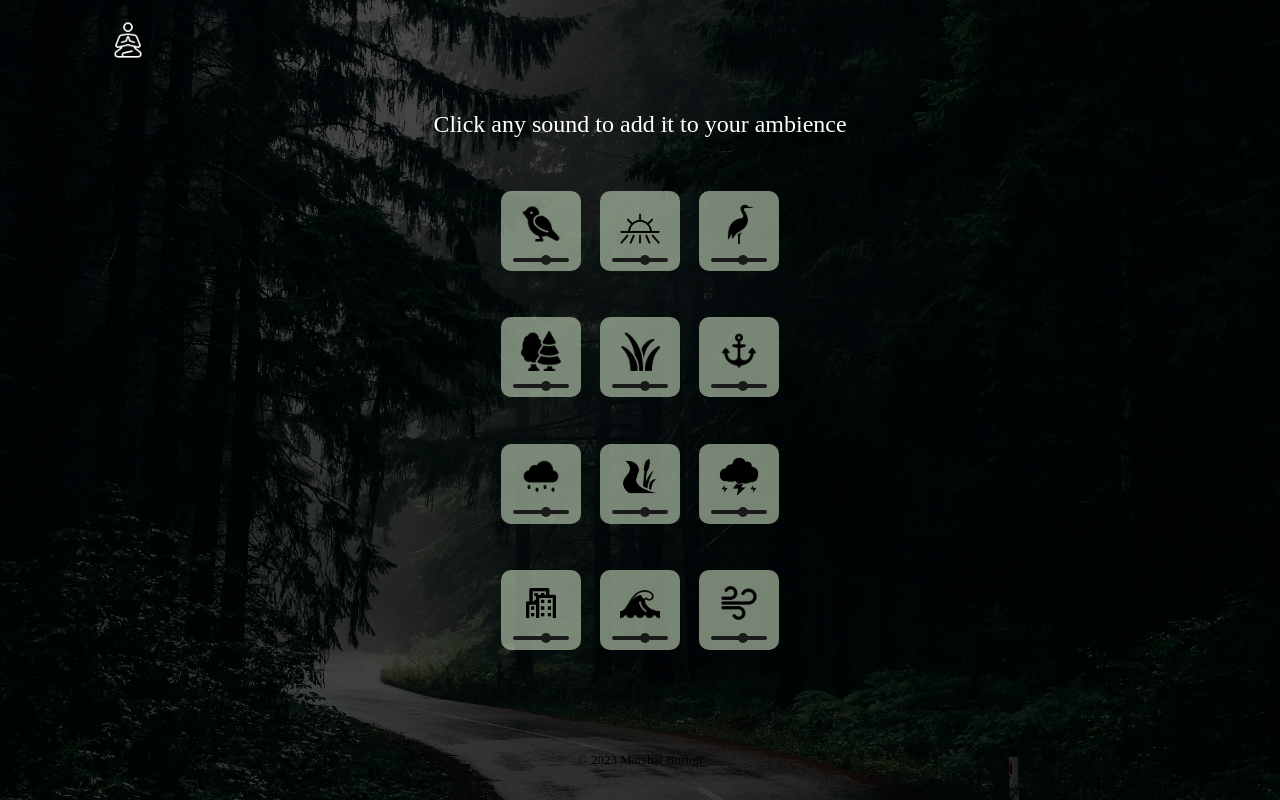
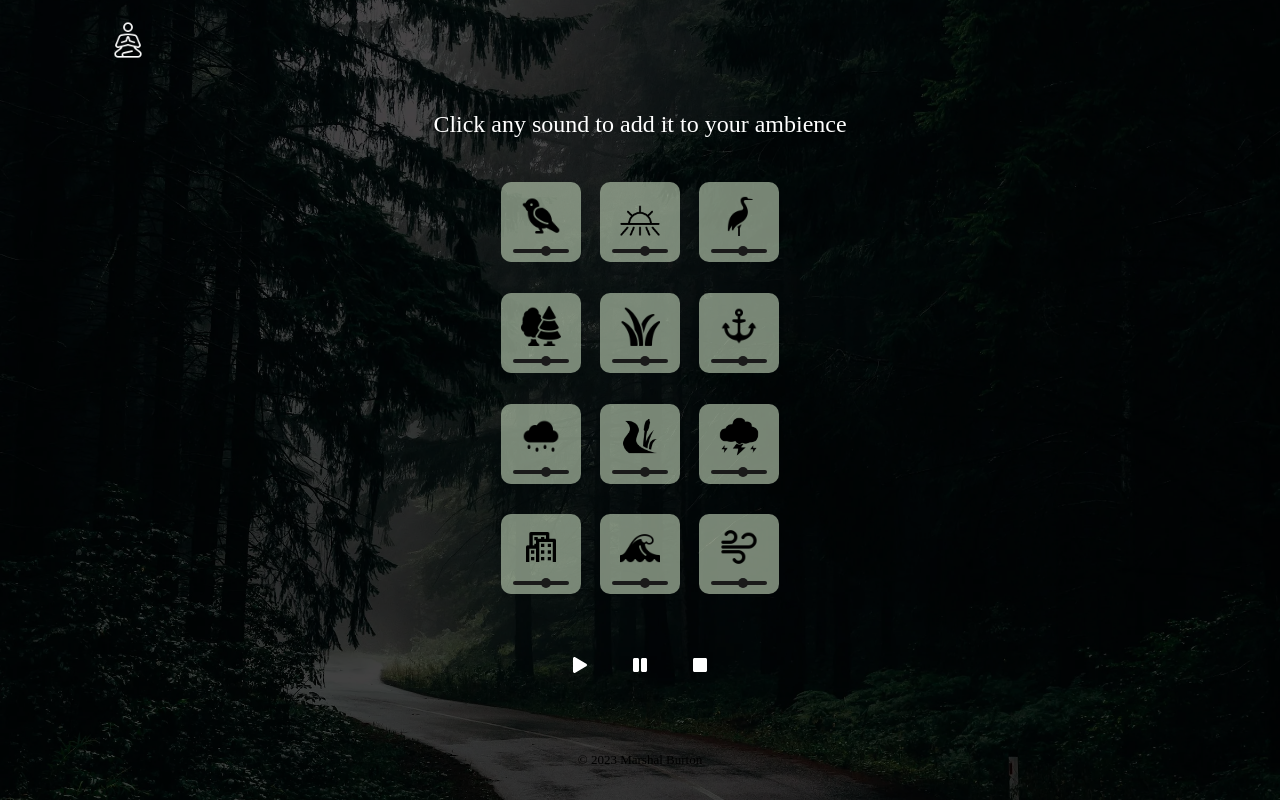
Before and after one commit to burtonmars/Ambient-Focus, a Next.js app: page /player/player in a window 1280 px wide. Built offline with nearby package versions, Linux system fonts and the light colour scheme; no server answers.

Commit message:
add global play/pause/stop to sounds page

```diff
--- a/src/pages/player/soundcard.tsx
+++ b/src/pages/player/soundcard.tsx
@@ -7,25 +7,47 @@ import styles from '../../styles/Soundcard.module.scss';
 interface SoundCardProps {
   iconFile: any,
   soundFile: any;
+  globalPlayState: string;
+  setGlobalPlayState: any;
 }
 
 function SoundCard(props: SoundCardProps) {
   const [soundActive, setSoundActive] = React.useState(false)
+  const [soundStatePlay, setSoundStatePlay] = React.useState(false)
   const [volume, setVolume] = useState(.6);
-  const [play, { stop }] = useSound(props.soundFile, {volume, loop: true});
-
+  const [play, { stop, pause }] = useSound(props.soundFile, {volume, loop: true});
 
   let containerClassName = soundActive ? styles.soundcard__containerOn : styles.soundcard__containerOff;
 
+  React.useEffect(() => {
+    if (soundActive) {
+      if (props.globalPlayState === 'play') {
+        play();
+        setSoundStatePlay(true);
+      } else if (props.globalPlayState === 'pause') {
+        pause();
+        setSoundStatePlay(false);
+        props.setGlobalPlayState('');
+      } else if (props.globalPlayState === 'stop') {
+        stop();
+        setSoundActive(false);
+        setSoundStatePlay(false);
+        props.setGlobalPlayState('');
+      }
+    }
+  }, [props.globalPlayState]);
+
   const handleClick = React.useCallback(() => {
     if (soundActive) {
+      setSoundStatePlay(false);
       stop();
       setSoundActive(false);
     } else {
       play();
       setSoundActive(true);
+      setSoundStatePlay(true);
     }
-  }, [play, stop, soundActive]);
+  }, [play, stop, soundActive, props]);
 
   const handleVolumeChange = (event: React.ChangeEvent<HTMLInputElement>) => {
     setVolume(parseFloat(event.target.value));
--- a/src/pages/player/sounds.tsx
+++ b/src/pages/player/sounds.tsx
@@ -1,16 +1,43 @@
-import React from 'react';
+import React, { useState } from 'react';
+import { FaPlay, FaPause, FaStop } from 'react-icons/fa';
 
 import style from '../../styles/Sounds.module.scss'
 import SoundCard from './soundcard';
 import { soundsData } from '../../data/soundsMeta';
 
 function Sounds() {
+  const [globalPlayState, setGlobalPlayState] = useState('');
+
+  const handlePlay = () => {
+    setGlobalPlayState('play');
+  };
+
+  const handlePause = () => {
+    setGlobalPlayState('pause');
+  };
+
+  const handleStop = () => {
+    setGlobalPlayState('stop');
+  };
+
   return (
     <>
-      <div className={style.sounds__container}>
-        {soundsData.map((sound, index) => (
-          <SoundCard key={index} soundFile={sound.sound} iconFile={sound.icon} />
-        ))}
+      <div className={style.sounds__soundsContainer}>
+        <div className={style.sounds__soundCardContainer}>
+          {soundsData.map((sound, index) => (
+            <SoundCard
+                key={index}
+                soundFile={sound.sound}
+                iconFile={sound.icon}
+                globalPlayState={globalPlayState}
+                setGlobalPlayState={setGlobalPlayState} />
+          ))}
+        </div>
+        <div className={style.sounds__controlButtons}>
+            <button onClick={handlePlay}><FaPlay /></button>
+            <button onClick={handlePause}><FaPause /></button>
+            <button onClick={handleStop}><FaStop /></button>
+        </div>
       </div>
     </>
   )
--- a/src/styles/Player.module.scss
+++ b/src/styles/Player.module.scss
@@ -6,6 +6,11 @@
     flex-direction: column;
     align-items: center;
     background-color: rgba(0, 0, 0, .7);
+
+    .player__navbar {
+        position: absolute;
+        top: 0;
+    }
 
     .player__titleContainer {
         display: flex;
@@ -28,6 +33,8 @@
         justify-content: center;
         align-items: center;
         width: 360px;
+        max-height: 1000px;
+        min-height: 600px;
         flex: 8;
     }
 }
@@ -41,8 +48,14 @@
     width: 100vw;
 }
 
-@media screen and (min-height: 825px) {
-    .player__soundsContainer {
-        margin-bottom: 15vh;
+@media screen and (min-height: 450px) {
+    .player__container {
+        .player__soundsContainer {
+            min-height: 500px;
+        }
+
+        .player__navbar {
+            position: relative;
+        }
     }
 }
--- a/src/styles/Sounds.module.scss
+++ b/src/styles/Sounds.module.scss
@@ -1,9 +1,38 @@
-.sounds__container {
+.sounds__soundsContainer {
     display: flex;
-    flex-wrap: wrap;
-    justify-content: space-around;
-    padding: 2rem;
-    margin-top: 1rem;
+    flex-direction: column;
+    justify-content: center;
+    align-items: center;
     width: 100%;
     height: 100%;
+
+    .sounds__soundCardContainer {
+        display: flex;
+        flex-wrap: wrap;
+        flex: 4;
+        justify-content: space-around;
+        align-items: center;
+        padding: 2rem;
+        margin-top: 1rem;
+        width: 100%;
+        height: 100%;
+    }
+
+    .sounds__controlButtons {
+        display: flex;
+        justify-content: space-around;
+        flex: 1;
+        align-items: center;
+        width: 50%;
+        height: 100%;
+        color: #fff;
+    }
 }
+
+@media screen and (min-height: 450px) {
+    .sounds__soundsContainer {
+        .sounds__soundCardContainer {
+            padding: 0 2rem 0 2rem;
+        }
+    }
+}
```
Also changed, not shown: public/assets/img/mobile phone preview.svg.
